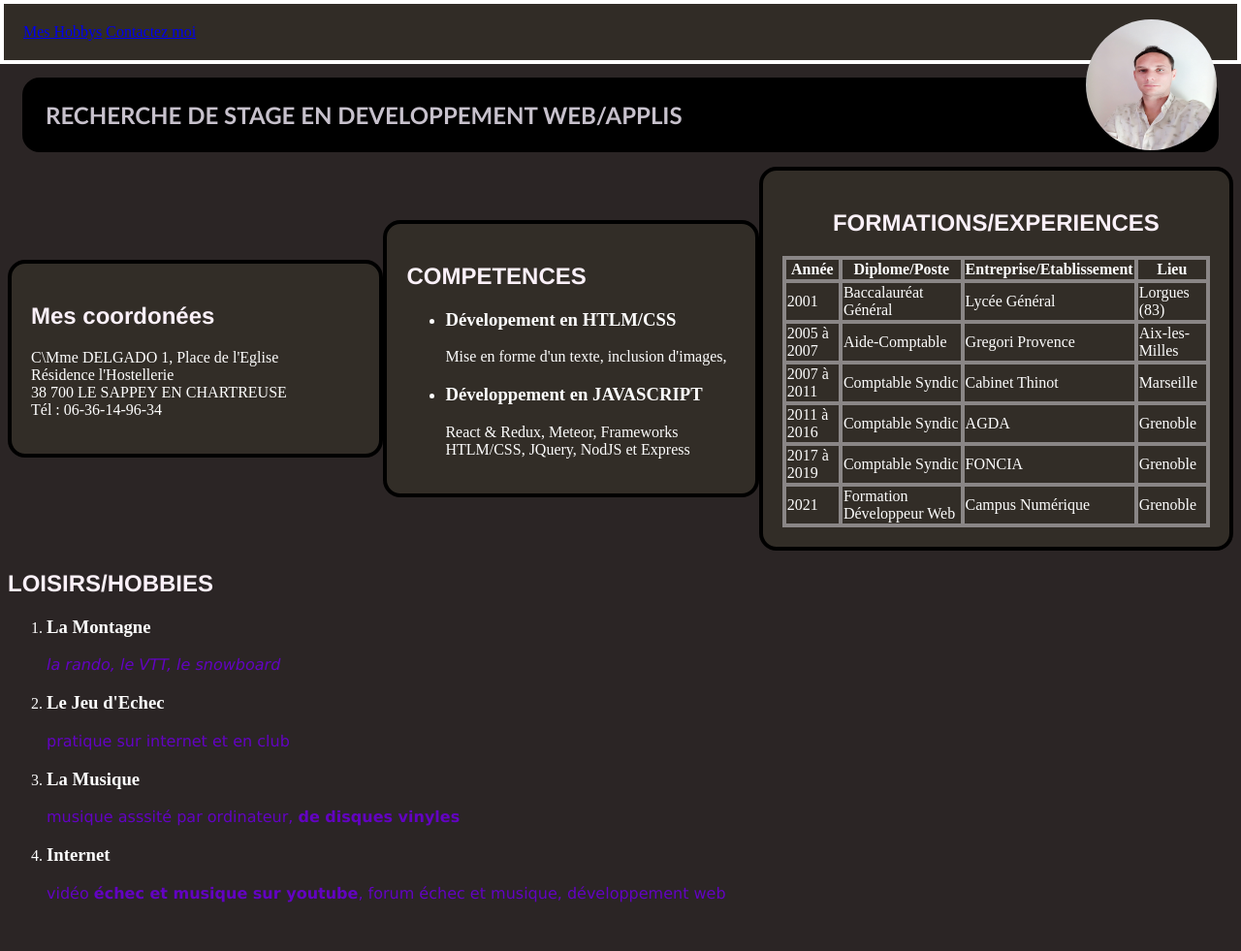
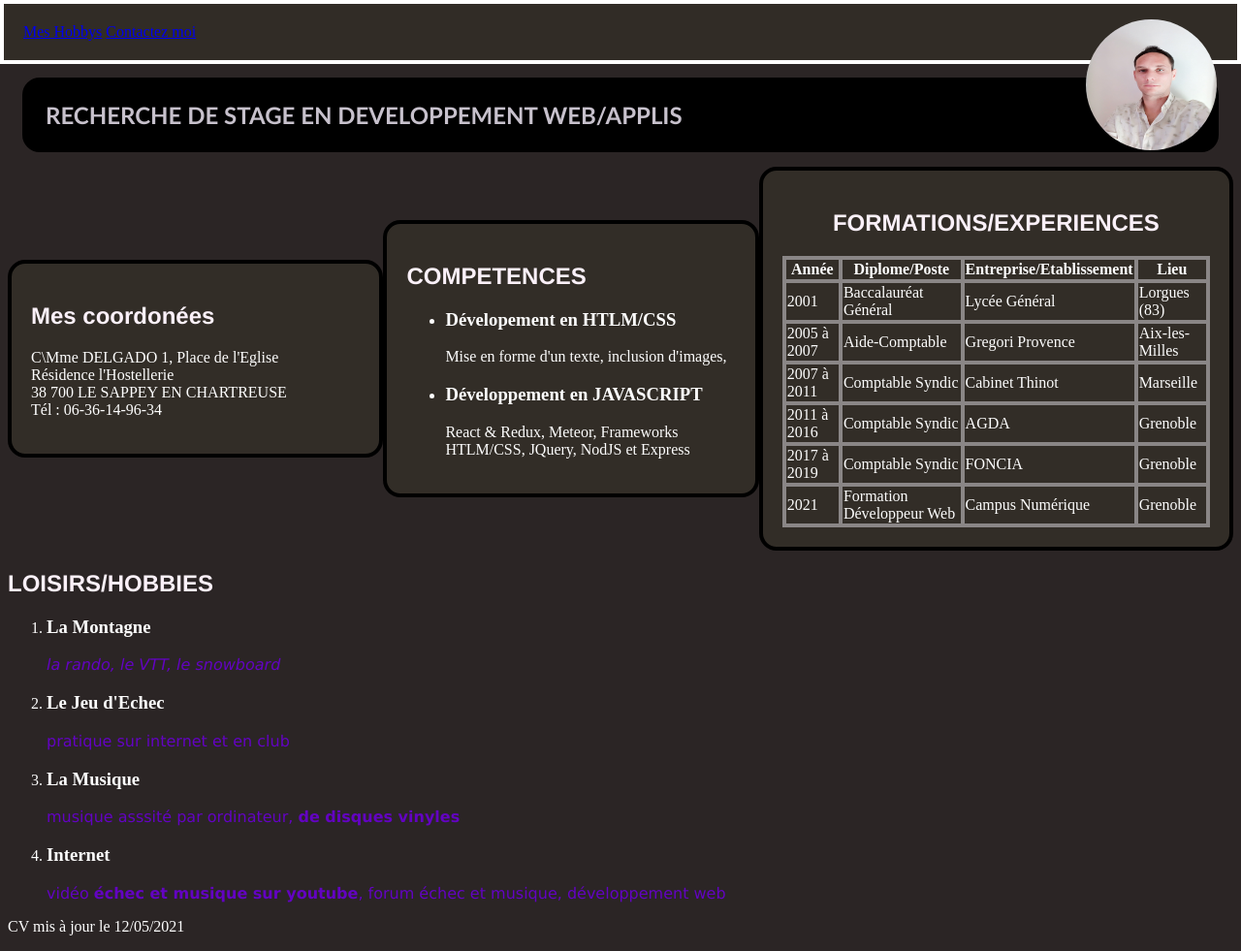
Before and after one commit to RobinPoulet/CV, a plain HTML site: page CV_Robin/index.html in a window 1280 px wide. Shown: the whole page at 97% size. Before the commit the page ends 947 px from the top, so only its background shows below. Drawn offline with Linux system fonts and the light colour scheme.

Commit message:
ajout date derniere mise a jour

```diff
--- a/CV_Robin/index.html
+++ b/CV_Robin/index.html
@@ -123,5 +123,6 @@
         </p>
       </li>
     </ol>
+    <p> CV mis à jour le 12/05/2021</p>
   </body>
 </html>
```
